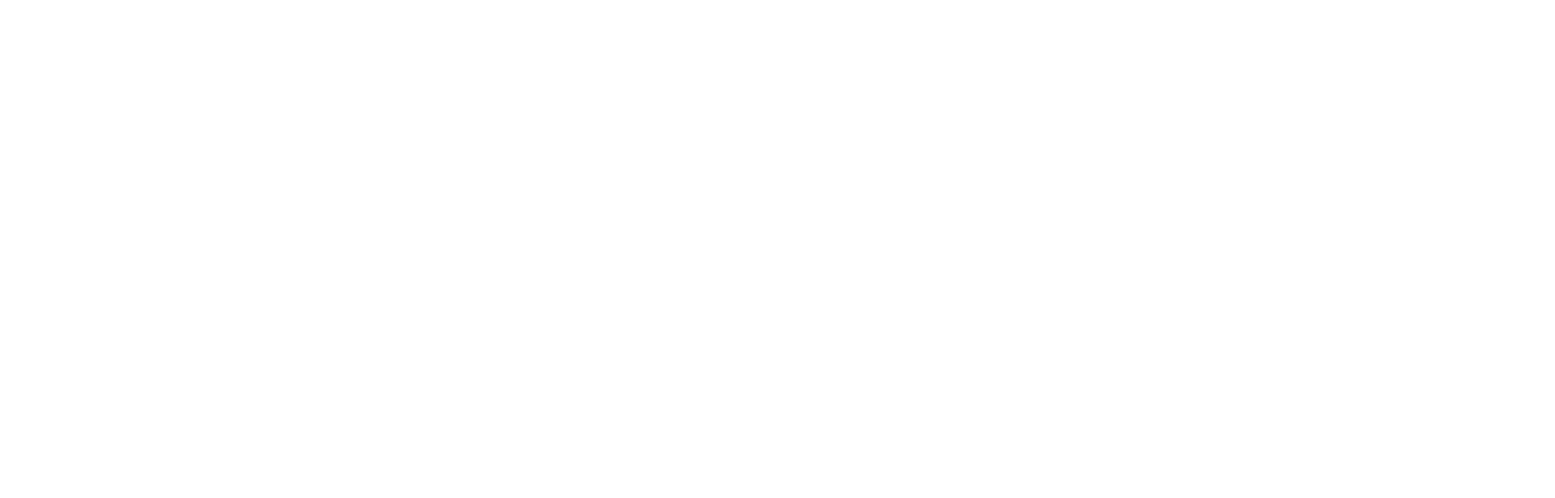
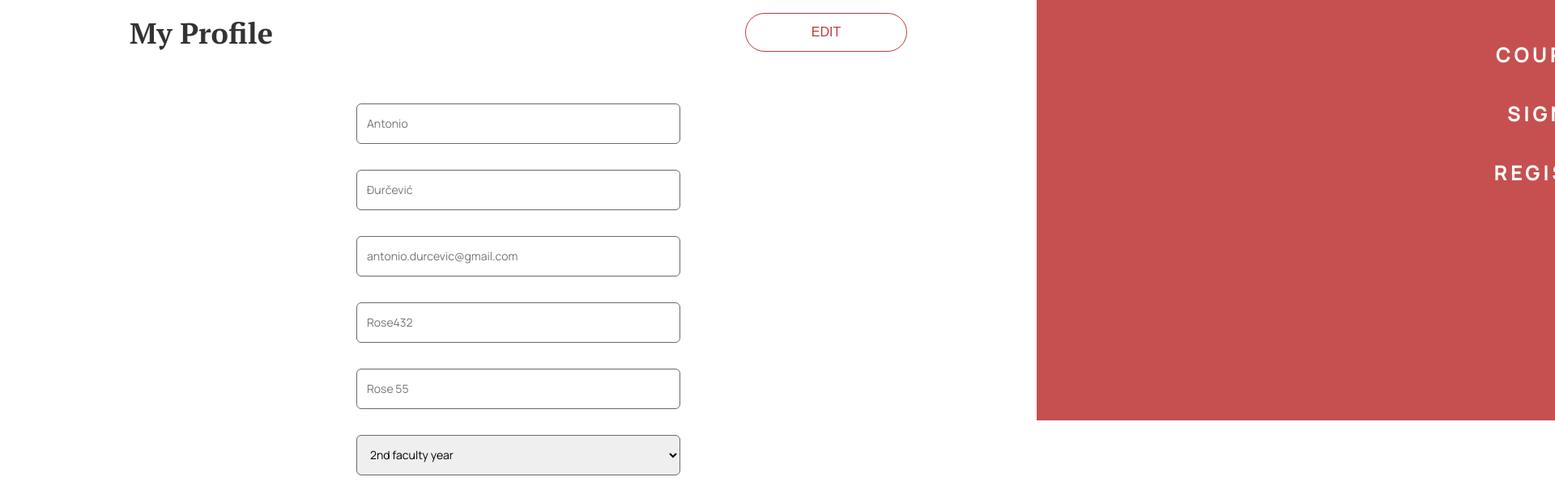
Before and after one commit to adurcevic/Speck-project, a React (Create React App) app: page /profile in a window 1280 px wide. Before the commit this address had no page. Shown: the part 280-896 px from the top of the page at 81% size, 1920 px wide, since content can reach past the window. Before the commit the page ends 800 px from the top, so only its background shows below. Built offline with nearby package versions, Linux system fonts and the light colour scheme.

Commit message:
Started Profile Page

```diff
--- a/src/App.js
+++ b/src/App.js
@@ -6,6 +6,7 @@
 import Course from "./pages/Course/Course";
 import Register from "./pages/Register/Register";
 import SignIn from "./pages/SignIn/SignIn";
+import Profile from "./pages/Profile/Profile";
 
 function App() {
   return (
@@ -13,6 +14,7 @@
       <Routes>
         <Route path="/" element={<Home />} />
         <Route path="/courses" element={<Courses />} />
+        <Route path="/profile" element={<Profile />} />
         <Route path="/course/:id" element={<Course />} />
         <Route path="/register" element={<Register />} />
         <Route path="/sign-in" element={<SignIn />} />
--- a/src/components/Header/Header.js
+++ b/src/components/Header/Header.js
@@ -28,6 +28,7 @@
         <HamburgerMenu open={open} setOpen={setOpen} />
         <HeaderNav>
           <HeaderNavLink to="/courses">Courses</HeaderNavLink>
+          <HeaderNavLink to="/profile">Profile</HeaderNavLink>
           <ButtonLink to="/sign-in">
             <Button isNav={true}>Sign In</Button>
           </ButtonLink>
--- /dev/null
+++ b/src/pages/Profile/Profile.js
@@ -0,0 +1,172 @@
+import React from "react";
+import Header from "../../components/Header/Header";
+import Section from "../../components/Section/Section";
+import {
+  Form,
+  FormRow,
+  Field,
+  Select,
+  Option,
+  ErrorMessage,
+} from "../../lib/style/generalStyles";
+import { Formik } from "formik";
+import * as Yup from "yup";
+import { Button } from "../../lib/style/generalStyles";
+
+const Profile = () => {
+  return (
+    <>
+      <Header isSecondary></Header>
+      <Section title={"My Profile"} isMainTitle={true} buttonText={"Edit"}>
+        <Formik
+          initialValues={{
+            firstName: "",
+            lastName: "",
+            email: "",
+            // password: "",
+            // passwordConfirmed: "",
+            githubUsername: "",
+            zeplinUsername: "",
+            activeFacultyYear: "",
+            isAdmin: false,
+          }}
+          validationSchema={Yup.object({
+            firstName: Yup.string().required("First name is required"),
+            lastName: Yup.string().required("Last name is required"),
+            email: Yup.string()
+              .email("Inavlid email address")
+              .required("Email is required"),
+            // password: Yup.string()
+            //   .min(8, "Password must be at least 8 characters long")
+            //   .required("Password is required"),
+            // passwordConfirmed: Yup.string().test(
+            //   "passwords-match",
+            //   "Passwords must match",
+            //   function (value) {
+            //     return this.parent.password === value;
+            //   }
+            // ),
+            githubUsername: Yup.string().required(
+              "Github username is required"
+            ),
+            zeplinUsername: Yup.string().required(
+              "Zeplin username is required"
+            ),
+            activeFacultyYear: Yup.string().required(
+              "Active faculty year is required"
+            ),
+          })}
+          onSubmit={(values, actions) => {
+            setTimeout(() => {
+              alert(JSON.stringify(values, null, 2));
+              actions.setSubmitting(false);
+              actions.resetForm({
+                firstName: "",
+                lastName: "",
+                email: "",
+                // password: "",
+                // passwordConfirmed: "",
+                githubUsername: "",
+                zeplinUsername: "",
+                activeFacultyYear: "",
+                isAdmin: false,
+              });
+            }, 1000);
+          }}
+        >
+          {(formik) => (
+            <Form>
+              <FormRow>
+                <Field
+                  type="text"
+                  name="firstName"
+                  placeholder="Antonio"
+                  disabled={formik.isSubmitting}
+                />
+                <ErrorMessage component={"div"} name="firstName" />
+              </FormRow>
+              <FormRow>
+                <Field
+                  type="text"
+                  name="lastName"
+                  placeholder="Đurčević"
+                  disabled={formik.isSubmitting}
+                />
+                <ErrorMessage component={"div"} name="lastName" />
+              </FormRow>
+              <FormRow>
+                <Field
+                  type="email"
+                  name="email"
+                  placeholder="antonio.durcevic@gmail.com"
+                  disabled={formik.isSubmitting}
+                />
+                <ErrorMessage component={"div"} name="email" />
+              </FormRow>
+              {/* <FormRow>
+                <Field
+                  type="password"
+                  name="password"
+                  placeholder="Password..."
+                  disabled={formik.isSubmitting}
+                />
+                <ErrorMessage component={"div"} name="password" />
+              </FormRow> */}
+              {/* <FormRow>
+                <Field
+                  type="password"
+                  name="passwordConfirmed"
+                  placeholder="Password..."
+                  disabled={formik.isSubmitting}
+                />
+                <ErrorMessage component={"div"} name="passwordConfirmed" />
+              </FormRow> */}
+              <FormRow>
+                <Field
+                  type="text"
+                  name="githubUsername"
+                  placeholder="Rose432"
+                  disabled={formik.isSubmitting}
+                />
+                <ErrorMessage component={"div"} name="githubUsername" />
+              </FormRow>
+              <FormRow>
+                <Field
+                  type="text"
+                  name="zeplinUsername"
+                  placeholder="Rose 55"
+                  disabled={formik.isSubmitting}
+                />
+                <ErrorMessage component={"div"} name="zeplinUsername" />
+              </FormRow>
+              <FormRow>
+                <Select
+                  id="activeFacultyYear"
+                  {...formik.getFieldProps("activeFacultyYear")}
+                >
+                  <Option value="" disabled hidden>
+                    2nd faculty year
+                  </Option>
+                  <Option value="0">Not a student</Option>
+                  <Option value="1">1st faculty year</Option>
+                  <Option value="2">2nd faculty year</Option>
+                  <Option value="3">3rd faculty year</Option>
+                  <Option value="4">4th faculty year</Option>
+                  <Option value="5">5th faculty year</Option>
+                </Select>
+                <ErrorMessage component={"div"} name="activeFacultyYear" />
+              </FormRow>
+              {/* <FormRow>
+                <Button isOutline isForm disabled={formik.isSubmitting}>
+                  {formik.isSubmitting ? "Processing..." : "Submit"}
+                </Button>
+              </FormRow> */}
+            </Form>
+          )}
+        </Formik>
+      </Section>
+    </>
+  );
+};
+
+export default Profile;
```
